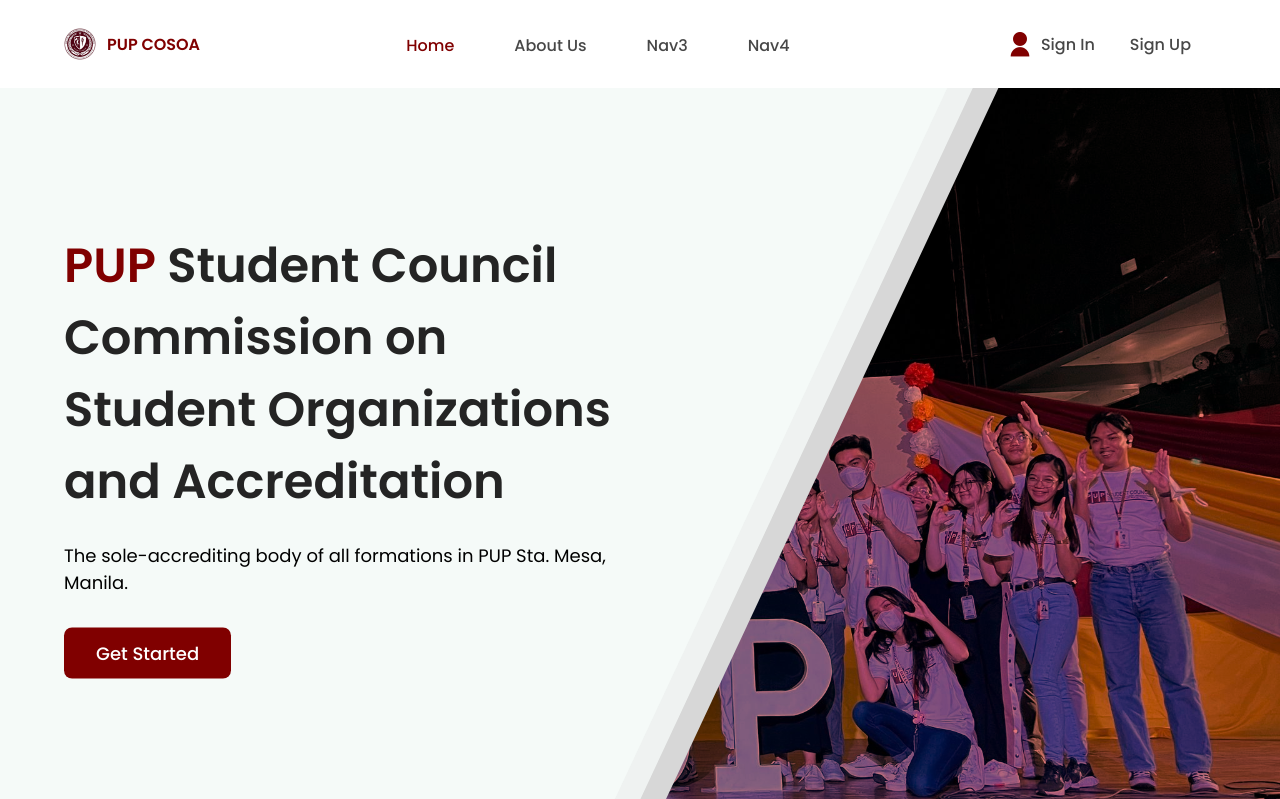
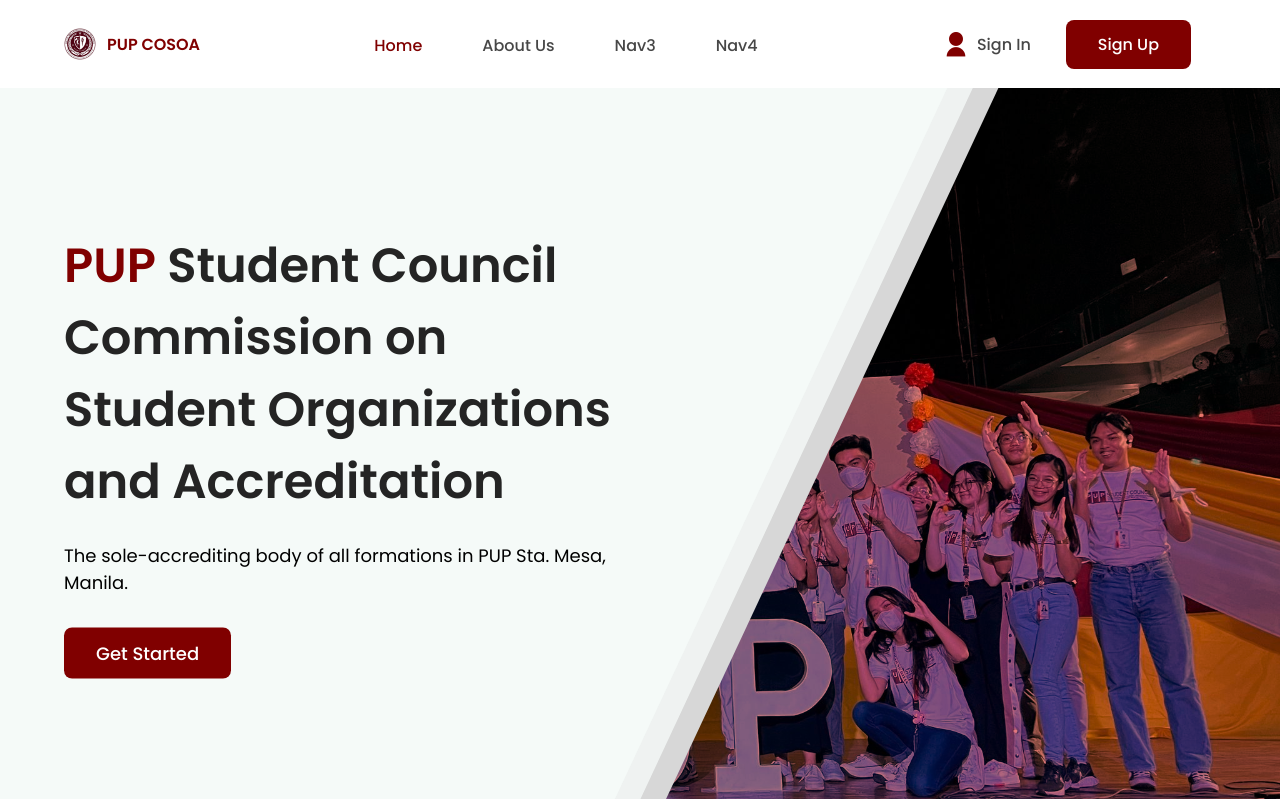
Before and after one commit to jewelldmnt/COSOA-Forms, a Flask app: page / in a window 1280 px wide. Shown: the top 799 px of the page. Run offline with Flask 3, Linux system fonts and the light colour scheme; some libraries are stand-ins or nearby versions.

Commit message:
Added sign up button

```diff
--- a/static/css/stylesheet.css
+++ b/static/css/stylesheet.css
@@ -210,6 +210,10 @@
   transition: all 0.5s ease;
 }
 
+#sign__up{
+  color: var(--white);
+}
+
 .nav__list a:hover {
   color: var(--red);
 }
@@ -232,12 +236,13 @@
   tansition: all 0.5s ease;
 }
 
-.sign__in {
+
+#sign__in {
   display: flex;
   align-items: center;
 }
 
-.sign__in i {
+#sign__in i {
   color: var(--red);
   font-size: 28px;
   margin-right: 7px;
--- a/templates/index.html
+++ b/templates/index.html
@@ -37,8 +37,8 @@
             </ul>
 
             <div class="auth">
-                <a href="#" class="sign__in"><i class="ri-user-fill"></i>Sign In</a>
-                <a href="#">Sign Up</a>
+                <a href="#" id="sign__in"><i class="ri-user-fill"></i>Sign In</a>
+                <a href="#" id="sign__up" class="button">Sign Up</a>
                 <div class="bx bx-menu" id="menu--icon">
                 </div>
             </div>
```
